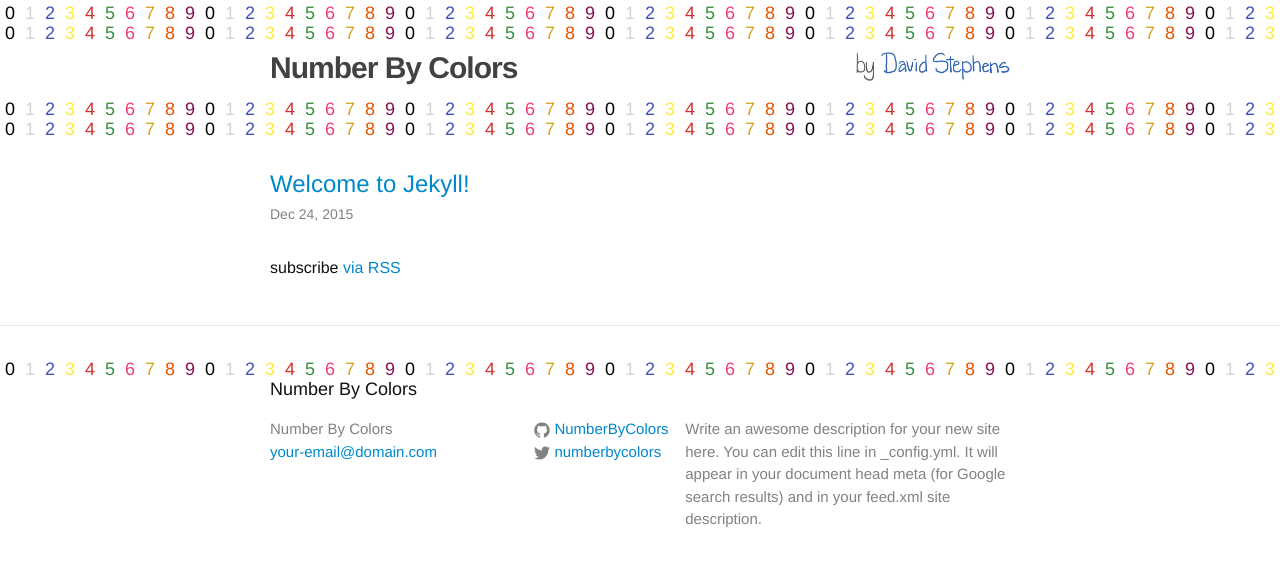
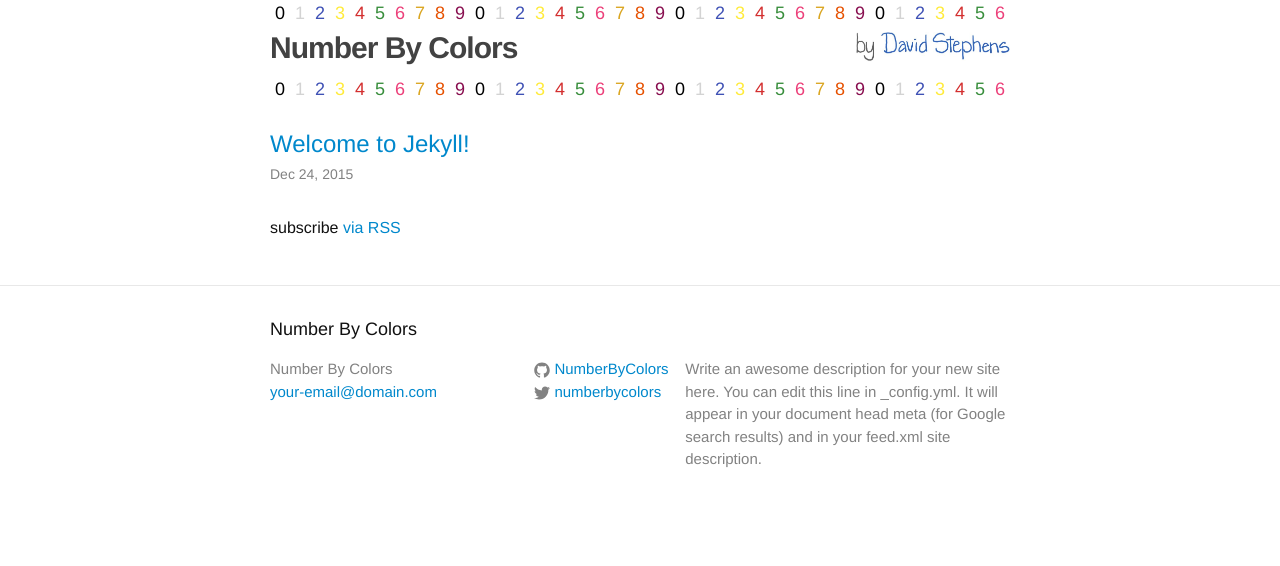
Before and after one commit to NumberByColors/numberbycolors.github.io, a Jekyll site: the page built from index.html, in a window 1280 px wide. Shown: the top 566 px of the page. Built offline with Jekyll 4.4.1, drawn with Linux system fonts in a browser that asks for light colours.

Commit message:
Refactor number-color-strip

```diff
--- a/_includes/footer.html
+++ b/_includes/footer.html
@@ -1,5 +1,4 @@
 <footer class="site-footer">
-    <div class="number-color-strip"></div>
 
   <div class="wrapper">
 
--- a/_includes/header.html
+++ b/_includes/header.html
@@ -1,53 +1,13 @@
 <header class="site-header">
-  <div class="number-color-strip"></div>
-  <div class="number-color-strip"></div>
-
 
   <div class="wrapper">
+    <div class="number-color-strip auto-width"></div>
 
     <a class="site-title" href="{{ site.baseurl }}/">{{ site.title }}</a>
 
-    <!--
-    <nav class="site-nav">
-      <a href="#" class="menu-icon">
-        <svg viewBox="0 0 18 15">
-          <path fill="#424242" d="M18,1.484c0,0.82-0.665,1.484-1.484,1.484H1.484C0.665,2.969,0,2.304,0,1.484l0,0C0,0.665,0.665,0,1.484,0 h15.031C17.335,0,18,0.665,18,1.484L18,1.484z"/>
-          <path fill="#424242" d="M18,7.516C18,8.335,17.335,9,16.516,9H1.484C0.665,9,0,8.335,0,7.516l0,0c0-0.82,0.665-1.484,1.484-1.484 h15.031C17.335,6.031,18,6.696,18,7.516L18,7.516z"/>
-          <path fill="#424242" d="M18,13.516C18,14.335,17.335,15,16.516,15H1.484C0.665,15,0,14.335,0,13.516l0,0 c0-0.82,0.665-1.484,1.484-1.484h15.031C17.335,12.031,18,12.696,18,13.516L18,13.516z"/>
-        </svg>
-      </a>
-
-      <div class="trigger">
-        {% for my_page in site.pages %}
-          {% if my_page.title %}
-          <a class="page-link" href="{{ my_page.url | prepend: site.baseurl }}">{{ my_page.title }}</a>
-          {% endif %}
-        {% endfor %}
-      </div>
-    </nav>
-    -->
-
     <a href="/about"><img id="signature" src="/images/signature.jpg" alt="by David Stephens"></a>
 
+    <div class="number-color-strip auto-width"></div>
   </div>
 
-  <div class="number-color-strip"></div>
-  <div class="number-color-strip"></div>
-
-
-  <!--
-  <div id="color-banner">
-    <div id="zero"></div>
-    <div id="one"></div>
-    <div id="two"></div>
-    <div id="three"></div>
-    <div id="four"></div>
-    <div id="five"></div>
-    <div id="six"></div>
-    <div id="seven"></div>
-    <div id="eight"></div>
-    <div id="nine"></div>
-  </div>
-  -->
-
 </header>
--- a/_sass/_layout.scss
+++ b/_sass/_layout.scss
@@ -26,6 +26,20 @@
         -ms-user-select: none;
         user-select: none;
         cursor: "default";
+    }
+}
+
+.number-color-strip.full-width {
+    width: 100%;
+}
+
+.number-color-strip.auto-width {
+    width: auto;
+}
+
+.wrapper {
+    .number-color-strip {
+        float: left;
     }
 }
 
--- a/scripts/header.js
+++ b/scripts/header.js
@@ -15,9 +15,10 @@ function colorForIndex(index) {
 
 function drawHeader(targetDiv) {
     // Handle the resize event
-    var windowWidth = $(window).width(); //in px
+    //var divWidth = $(window).width(); //in px
+    var divWidth = targetDiv.offsetWidth;
     var digitWidth = 20;
-    var numOfDigits = Math.floor(windowWidth / digitWidth);
+    var numOfDigits = Math.floor(divWidth / digitWidth);
 
     // Remove all children
     while (targetDiv.firstChild) {
```
